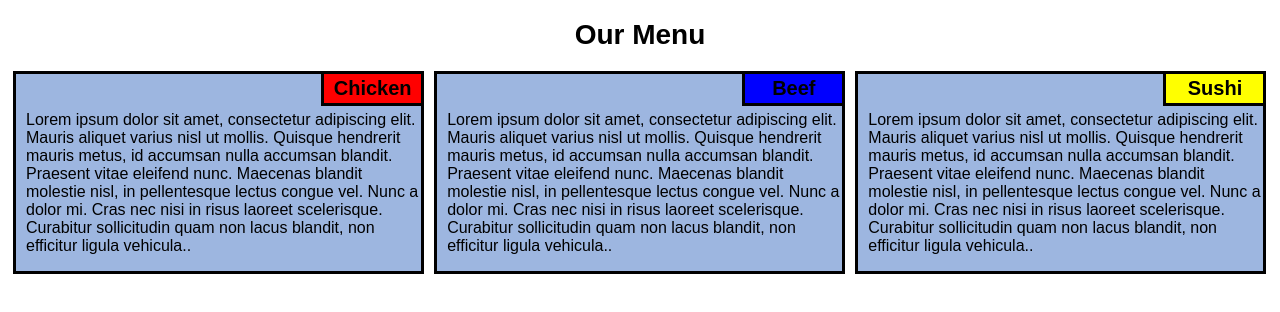
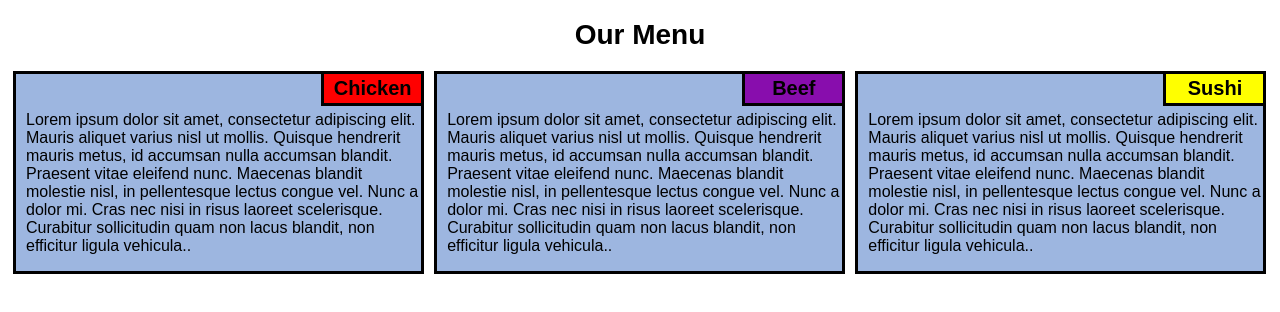
Before and after one commit to PaulLeroy/ProgWeb_Module2, a plain HTML site: page index.html in a window 1280 px wide. Drawn offline with Linux system fonts and the light colour scheme.

Commit message:
Update style.css

```diff
--- a/style.css
+++ b/style.css
@@ -48,7 +48,7 @@
 }
 
 #BeefBox{
-  background-color: blue;
+  background-color: #880dad;
 }
 
 #SushiBox{
```
